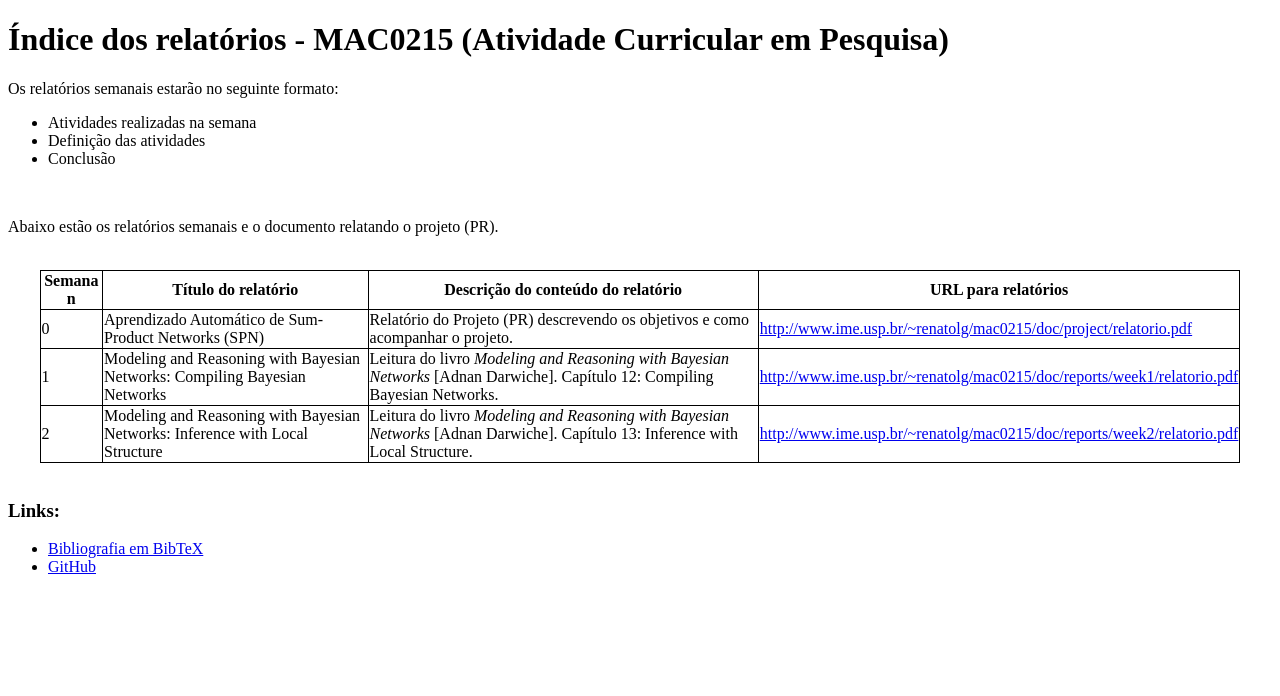
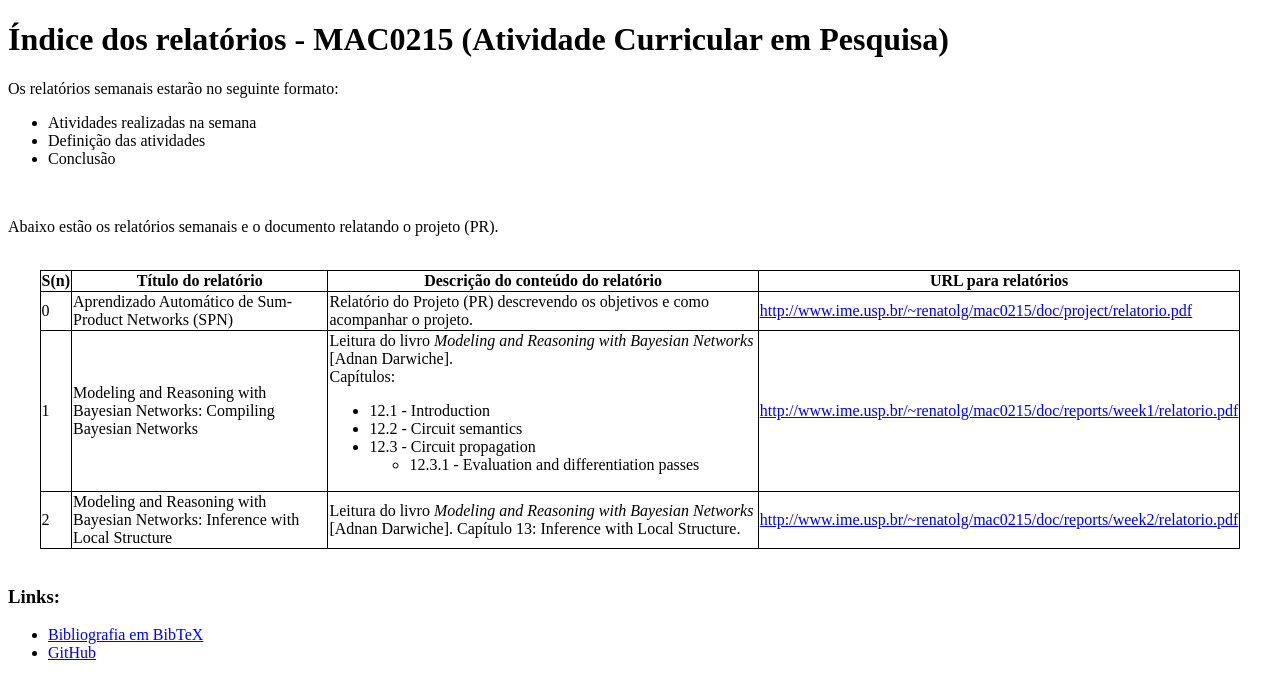
Before and after one commit to RenatoGeh/mac0215, a plain HTML site: page doc/reports/index.html in a window 1280 px wide. Drawn offline with Linux system fonts and the light colour scheme.

Commit message:
Começo week 1.

```diff
--- a/doc/reports/index.html
+++ b/doc/reports/index.html
@@ -26,7 +26,7 @@ table, th, td {
 </br>
 <table style="width:95%" align="center">
   <tr>
-    <th>Semana n</th>
+    <th>S(n)</th>
     <th>Título do relatório</th>
     <th>Descrição do conteúdo do relatório</th>
     <th>URL para relatórios</th>
@@ -40,7 +40,18 @@ table, th, td {
   <tr>
     <td>1</td>
     <td>Modeling and Reasoning with Bayesian Networks: Compiling Bayesian Networks</td>
-    <td>Leitura do livro <i>Modeling and Reasoning with Bayesian Networks</i> [Adnan Darwiche]. Capítulo 12: Compiling Bayesian Networks.</td>
+    <td>
+      Leitura do livro <i>Modeling and Reasoning with Bayesian Networks</i> [Adnan Darwiche].<br>
+      Capítulos:
+      <ul>
+        <li>12.1 - Introduction</li>
+        <li>12.2 - Circuit semantics</li>
+        <li>12.3 - Circuit propagation</li>
+        <ul>
+          <li>12.3.1 - Evaluation and differentiation passes</li>
+        </ul>
+      </ul>
+    </td>
     <td><a href="week1/relatorio.pdf">http://www.ime.usp.br/~renatolg/mac0215/doc/reports/week1/relatorio.pdf</a></td>
   <tr>
     <td>2</td>
```
Also changed, not shown: 1 other file.
